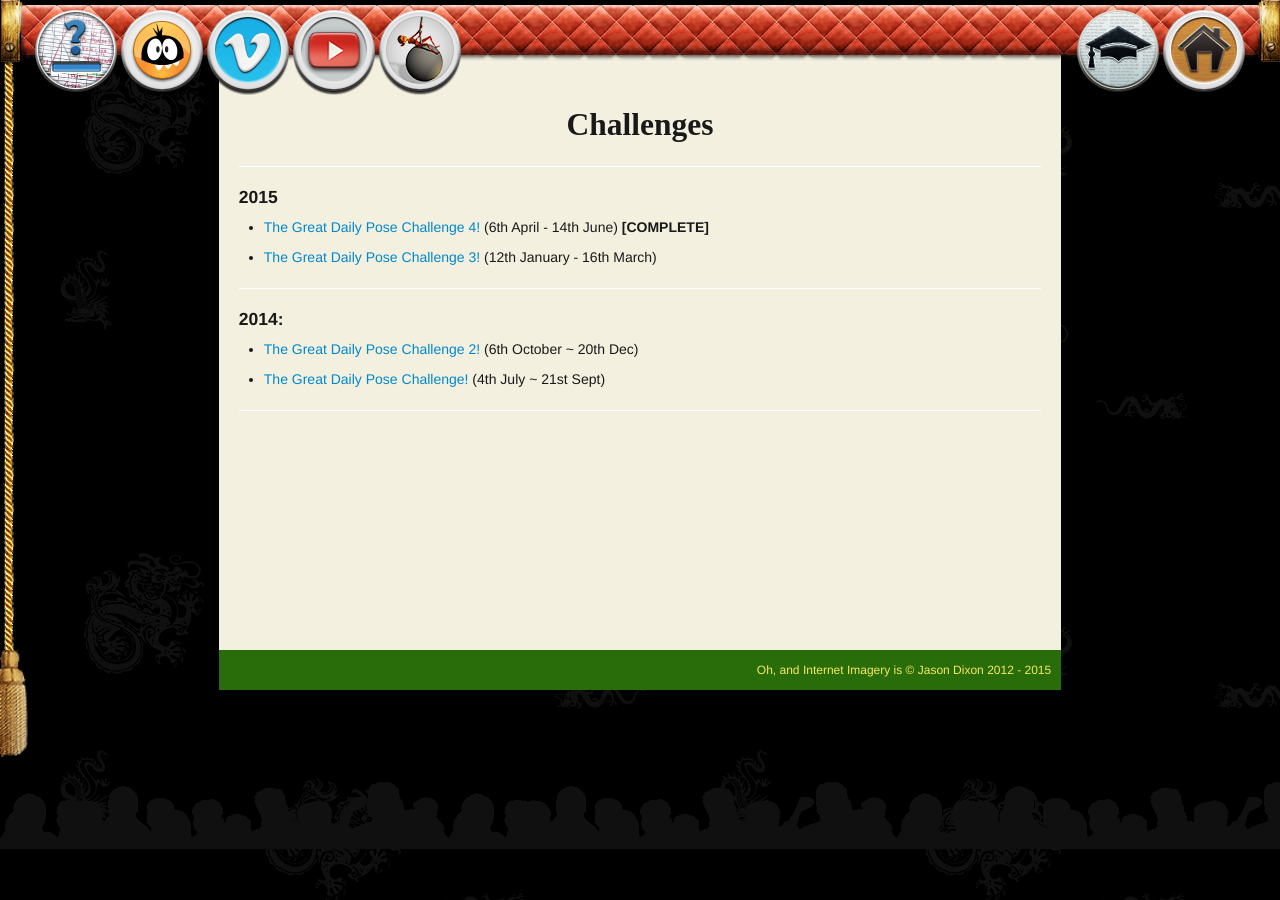
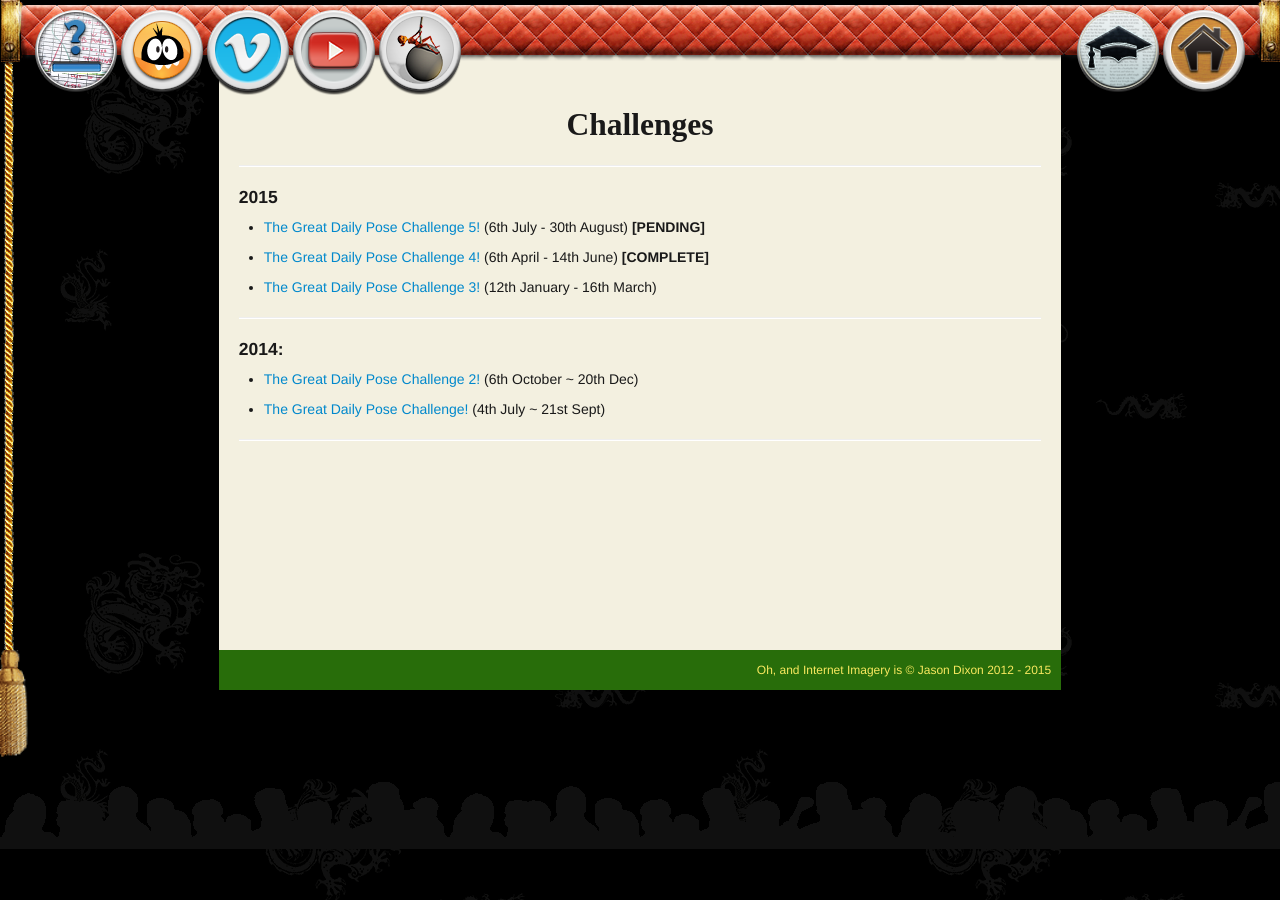
Before and after one commit to internetimagery/internetimagery.github.io, a Jekyll site: the page built from challenges/index.md, in a window 1280 px wide. Built offline with Jekyll 4.4.1, drawn with Linux system fonts in a browser that asks for light colours; nearby versions of some CDN libraries; some web fonts are replaced.

Commit message:
updated new item

```diff
--- a/challenges/index.md
+++ b/challenges/index.md
@@ -9,6 +9,8 @@ thumb: /img/nav/challenges_button.png
 ----
 
 ####2015
+
+* [The Great Daily Pose Challenge 5!]() (6th July - 30th August) **[PENDING]**
 
 * [The Great Daily Pose Challenge 4!](https://plus.google.com/events/c7mod2ko0em732btdblu6kmek1o) (6th April - 14th June) **[COMPLETE]**
 
```
